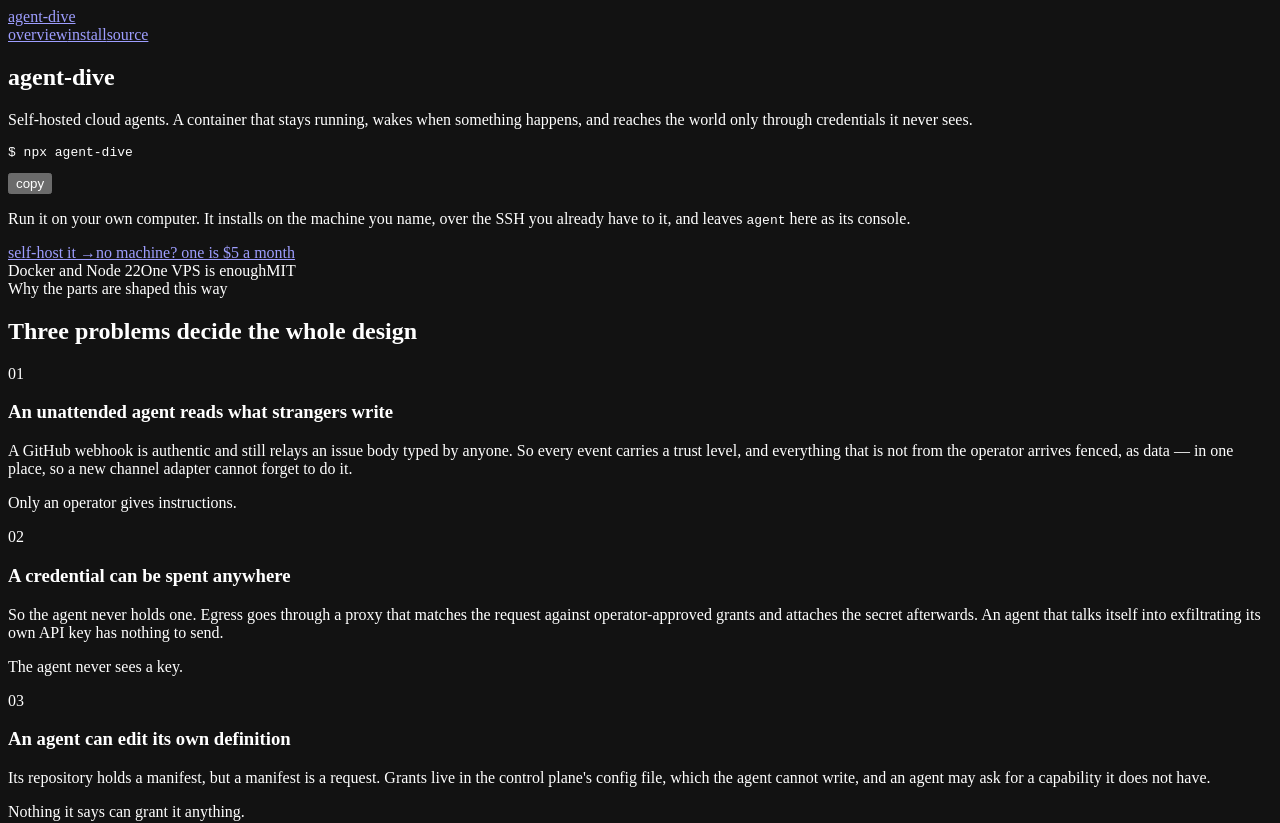
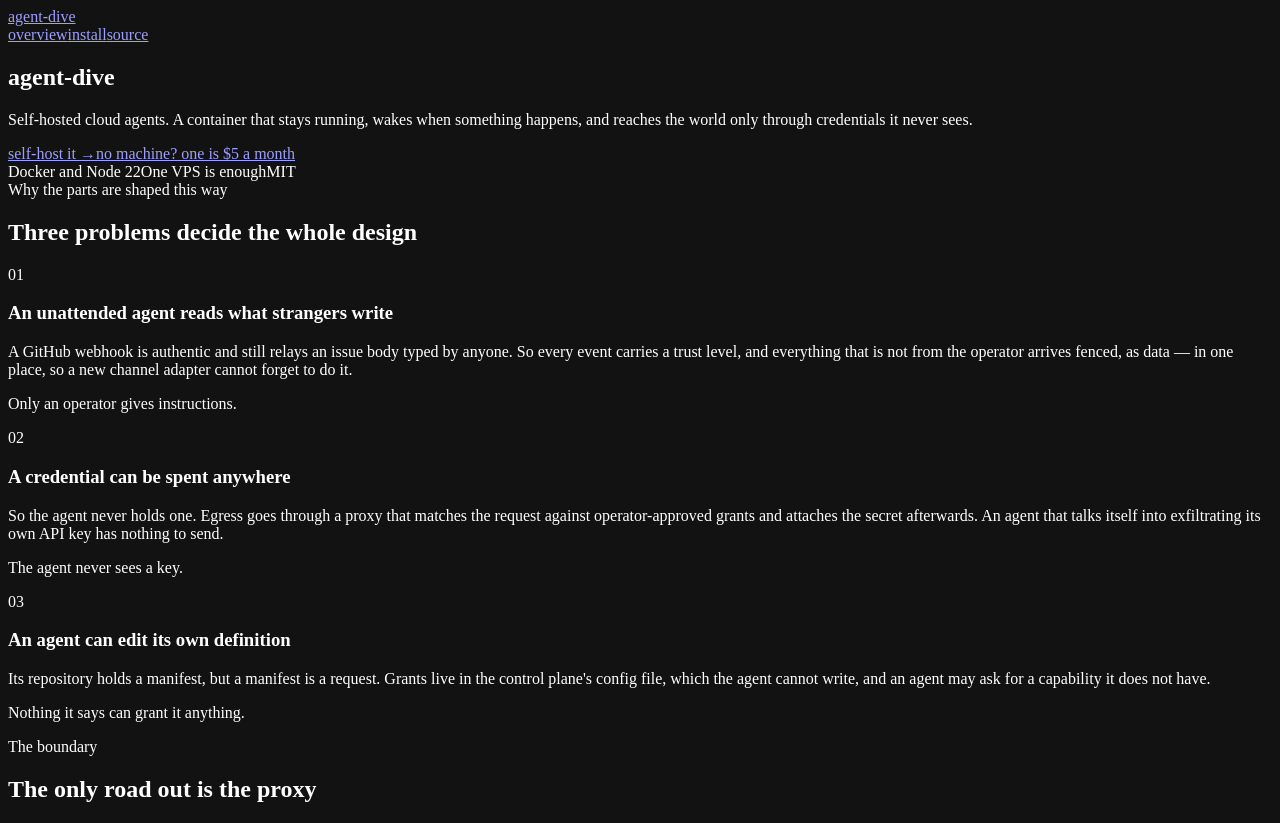
Before and after one commit to mormonnegro/squad, a Next.js app in the folder site/: page / in a window 1280 px wide. Shown: the top 823 px of the page. Built offline with nearby package versions, Linux system fonts and the light colour scheme.

Commit message:
Leave the hero with two doors and nothing to copy
The command in the hero read as a procedure before anyone knew what the thing
was, and it was the loudest object on the page. It is still one line on the
install page, where a person arrives having decided.

```diff
--- a/site/components/Install.tsx
+++ /dev/null
@@ -1,33 +0,0 @@
-import { useCopy } from "../lib/copy";
-import { PACKAGE } from "../lib/site";
-
-const COMMAND = `npx ${PACKAGE}`;
-
-/**
- * The install, which is one command.
- *
- * It was two, and both of them were a hundred-character URL — the first thing on the page was the
- * ugliest thing on it, and it read as a procedure rather than a product. There is still a procedure
- * underneath and it is still two shell scripts; this is the line that knows where they go.
- */
-export function Install() {
-	const { done, copy } = useCopy(COMMAND);
-
-	return (
-		<div className="start">
-			<div className="start-cmd">
-				<pre>
-					<span className="prompt">$ </span>
-					{COMMAND}
-				</pre>
-				<button type="button" className="copy" data-done={done} onClick={copy}>
-					{done ? "copied" : "copy"}
-				</button>
-			</div>
-			<p className="start-then">
-				Run it on your own computer. It installs on the machine you name, over the SSH you already
-				have to it, and leaves <code>agent</code> here as its console.
-			</p>
-		</div>
-	);
-}
--- a/site/pages/index.tsx
+++ b/site/pages/index.tsx
@@ -2,7 +2,6 @@
 import type { ReactNode } from "react";
 import { Console } from "../components/Console";
 import { Feed, type FeedRow } from "../components/Feed";
-import { Install } from "../components/Install";
 import { Layout } from "../components/Layout";
 import { PI, REPO, TAGLINE } from "../lib/site";
 
@@ -155,7 +154,6 @@
 						Self-hosted cloud agents. A container that stays running, wakes when something happens,
 						and reaches the world only through credentials it never sees.
 					</p>
-					<Install />
 					<div className="jump-row">
 						<Link href="/install" className="jump jump-lead">
 							self-host it →
--- a/site/styles/globals.css
+++ b/site/styles/globals.css
@@ -244,47 +244,6 @@
 	color: var(--line);
 }
 
-/* ---------- the install, on the front page ---------- */
-
-/* The same measure as the lede above it. Two paragraphs in one block ending in different places is
-   the whole reason the hero read as crooked; the command box is squared to it for the same reason. */
-.start {
-	max-width: 38rem;
-	margin: 1.9rem 0 0;
-}
-
-.start-cmd {
-	display: flex;
-	align-items: center;
-	gap: 1rem;
-	padding: 0.55rem 0.85rem;
-	background: var(--bg-code);
-	border: 1px solid var(--line);
-	border-radius: 7px;
-}
-
-.start-cmd pre {
-	flex: 1;
-	margin: 0;
-	font-family: var(--mono);
-	font-size: 0.95rem;
-	line-height: 1.4;
-	color: var(--text-strong);
-	white-space: pre-wrap;
-	overflow-wrap: anywhere;
-}
-
-.start-cmd .prompt {
-	color: var(--green);
-}
-
-.start-then {
-	margin: 0.75rem 0 0;
-	font-size: 0.95rem;
-	line-height: 1.65;
-	color: var(--text);
-}
-
 /* ---------- code blocks ---------- */
 
 .code {
@@ -360,17 +319,8 @@
 	border-color: var(--green);
 }
 
-/* Inside the hero box, a bordered button would be a box drawn inside a box. */
-.start-cmd .copy {
-	padding: 0;
-	font-family: var(--mono);
-	font-size: 0.74rem;
-	border: 0;
-}
-
 /* The prompt line of a shell block, so the command reads as something typed. */
-.code .prompt,
-.start-cmd .prompt {
+.code .prompt {
 	color: var(--green);
 	user-select: none;
 }
```
